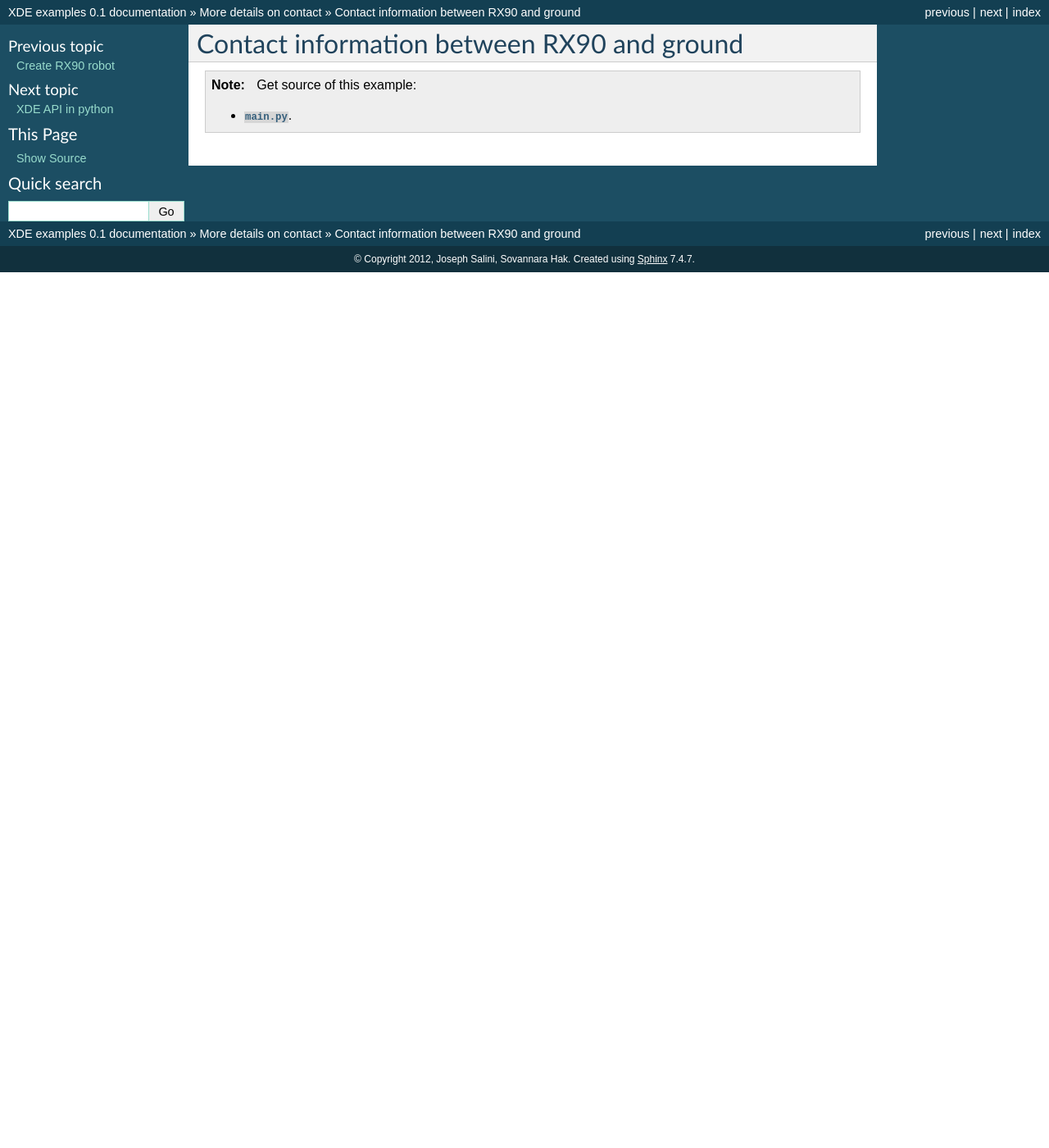
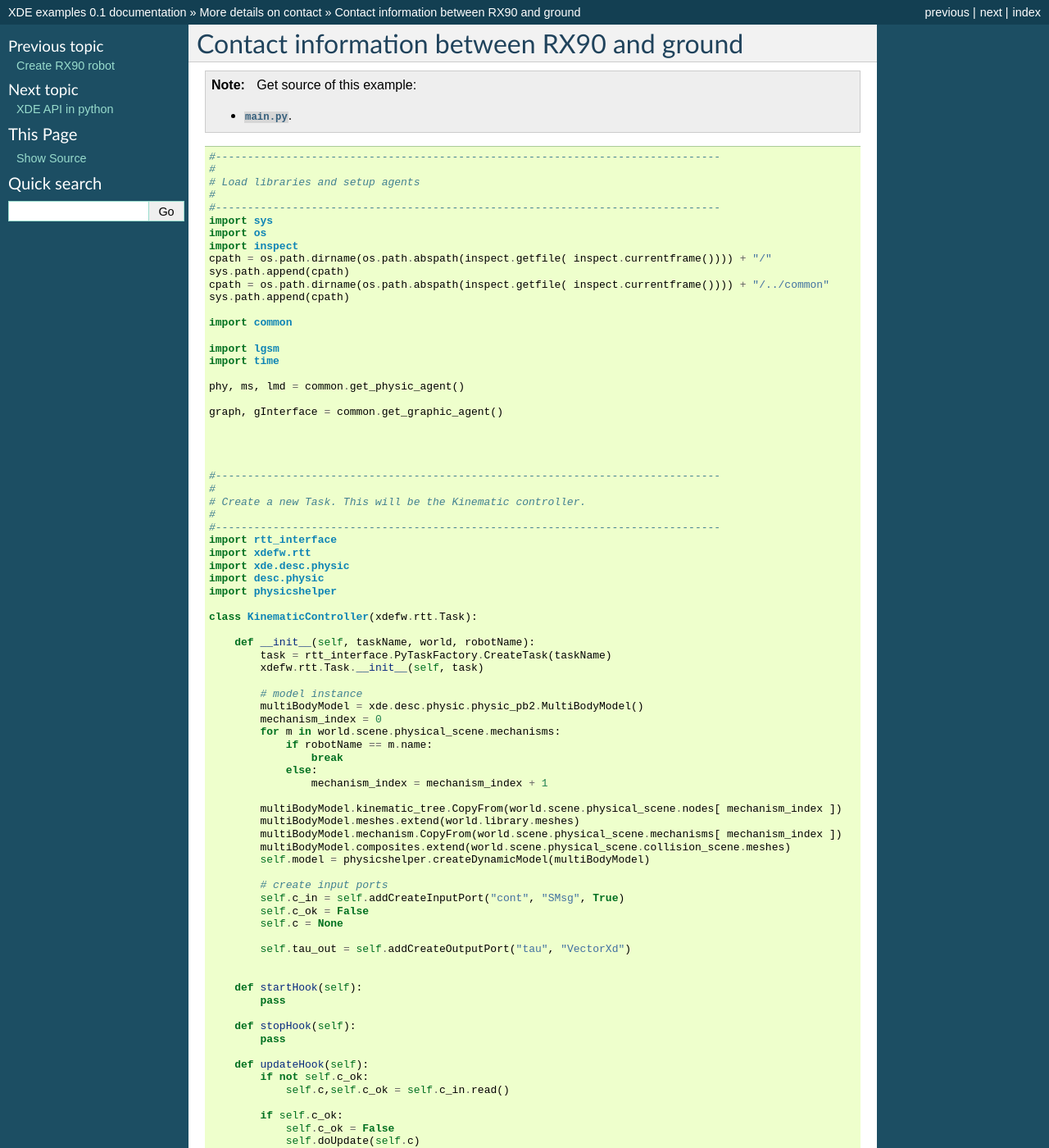
Before and after one commit to ISIR-SYROCO/XDE-DocExamples, a Sphinx documentation site: the page built from source/examples/04_contact/01_RX90_with_contact.rst, in a window 1280 px wide and 1400 px high. Shown: the whole window at 82% size. Built offline with Sphinx 7.4.7, drawn with Linux system fonts in a browser that asks for light colours; formulas are drawn with MathJax 3; some of the changed text lies outside the part shown.

Commit message:
Fix contact/rx90_with_contact

```diff
--- a/source/examples/04_contact/01_RX90_with_contact.rst
+++ b/source/examples/04_contact/01_RX90_with_contact.rst
@@ -6,3 +6,5 @@ Contact information between RX90 and ground
    Get source of this example:
 
    * :download:`main.py <01_RX90_with_contact/main.py>`.
+
+.. literalinclude:: 01_RX90_with_contact/main.py
--- a/source/examples/04_contact/01_RX90_with_contact/main.py
+++ b/source/examples/04_contact/01_RX90_with_contact/main.py
@@ -29,17 +29,31 @@ graph, gInterface = common.get_graphic_agent()
 #
 #-------------------------------------------------------------------------------
 import rtt_interface
-import dsimi.rtt
+import xdefw.rtt
+import xde.desc.physic
+import desc.physic
 import physicshelper
 
-class KinematicController(dsimi.rtt.Task):
+class KinematicController(xdefw.rtt.Task):
 
     def __init__(self, taskName, world, robotName):
         task = rtt_interface.PyTaskFactory.CreateTask(taskName)
-        dsimi.rtt.Task.__init__(self, task)
+        xdefw.rtt.Task.__init__(self, task)
 
         # model instance
-        self.model = physicshelper.createDynamicModel(world, robotName)
+        multiBodyModel = xde.desc.physic.physic_pb2.MultiBodyModel()
+        mechanism_index = 0
+        for m in world.scene.physical_scene.mechanisms:
+            if robotName == m.name:
+                break
+            else:
+                mechanism_index = mechanism_index + 1
+
+        multiBodyModel.kinematic_tree.CopyFrom(world.scene.physical_scene.nodes[ mechanism_index ])
+        multiBodyModel.meshes.extend(world.library.meshes)
+        multiBodyModel.mechanism.CopyFrom(world.scene.physical_scene.mechanisms[ mechanism_index ])
+        multiBodyModel.composites.extend(world.scene.physical_scene.collision_scene.meshes)
+        self.model = physicshelper.createDynamicModel(multiBodyModel)
 
         # create input ports
         self.c_in = self.addCreateInputPort("cont", "SMsg", True)
@@ -71,29 +85,28 @@ class KinematicController(dsimi.rtt.Task):
             print "no contact yet"
         else:
             # That what we get
+            print "---------------"
+            print "Contact points:"
             print "Nb of contact: ", len(c.cpt)
-            print "for contact 0: "
-            cc = c.cpt[0]
-            print "    ai :", cc.ai[:]
-            print "    aj :", cc.aj[:]
-            print "    gap:", cc.gap
-            print "    ni :", cc.ni[:]
-            print "    nj :", cc.nj[:]
-            print "    normalForce:", cc.normalForce
-            time.sleep(.1)
+            i_contact = 0
+            for cc in list(c.cpt):
+                print "for contact "+str(i_contact)+" : "
+                print "    ai :", cc.ai[:]
+                print "    aj :", cc.aj[:]
+                print "    gap:", cc.gap
+                print "    ni :", cc.ni[:]
+                print "    nj :", cc.nj[:]
+                print "    normalForce:", cc.normalForce
+                i_contact = i_contact+1
 
         tau = lgsm.zeros(model.nbInternalDofs())
         self.tau_out.write(tau)
 
-#-------------------------------------------------------------------------------
-#
 # Create the robot with the desc module.
 #
 # The goal is to make a general description of the robot.
 # The robot is then create in the physical scene with
 # the deserializeWorld method.
-#
-#-------------------------------------------------------------------------------
 
 import RX90common
 
@@ -117,11 +130,7 @@ print "done."
 
 
 
-#-------------------------------------------------------------------------------
-#
 # Connect Physic and graphic agent
-#
-#-------------------------------------------------------------------------------
 ##### Connect physic and graphic agents to see bodies with markers
 ocb = phy.s.Connectors.OConnectorBodyStateList.new("ocb", "body_state")
 
@@ -129,20 +138,15 @@ graph.s.Connectors.IConnectorFrame.new("icf", "framePosition", "mainScene")
 graph.getPort("framePosition").connectTo(phy.getPort("body_state_H"))
 
 # add markers on bodies
-for b in world.scene.rigid_body_bindings:
-    if len(b.graph_node) and len(b.rigid_body):
-        ocb.addBody(str(b.rigid_body))
+for b in desc.physic.getRigidBodyNames(world.scene.physical_scene):
+    ocb.addBody(b)
 
 graph.s.Connectors.IConnectorBody.new("icb", "body_state_H", "mainScene")
 graph.getPort("body_state_H").connectTo(phy.getPort("body_state_H"))
 
 
 
-#-------------------------------------------------------------------------------
-#
 # Create Kinematic controller & clock
-#
-#-------------------------------------------------------------------------------
 controller = KinematicController("MyController", world, "rx90") # ControllerName, the world instance, RobotName
 controller.s.setPeriod(0.01)
 
@@ -150,7 +154,7 @@ phy.s.Connectors.IConnectorRobotJointTorque.new("icjt", "rx90_", "rx90")
 
 ##### Create clock
 import deploy.deployer as ddeployer
-clock = dsimi.rtt.Task(ddeployer.load("clock", "dio::Clock", "dio-cpn-clock", "dio/component/"))
+clock = xdefw.rtt.Task(ddeployer.load("clock", "dio::Clock", "dio-cpn-clock", ""))
 clock.s.setPeriod(0.01) #clock period == phy period
 
 
@@ -164,11 +168,7 @@ clock.getPort("ticks").connectTo(phy.getPort("clock_trigger"))
 
 controller.getPort("tau").connectTo(phy.getPort("rx90_tau"))
 
-#-------------------------------------------------------------------------------
-#
 # Connection for information about contacts and visualization
-#
-#-------------------------------------------------------------------------------
 occ = phy.s.Connectors.OConnectorContactBody.new("occ", "contacts")
 occ.addInteraction(phy.s.GVM.Robot("rx90").getSegmentRigidBody2("03"), "ground")
 occ.addInteraction(phy.s.GVM.Robot("rx90").getSegmentRigidBody2("04"), "ground")
@@ -184,12 +184,9 @@ graph.getPort("contacts").connectTo(phy.getPort("contacts"))
 
 controller.getPort("cont").connectTo(phy.getPort("contacts"))
 
-#-------------------------------------------------------------------------------
-#
 # Run agents
-#
-#-------------------------------------------------------------------------------
 
+phy.s.setPeriod(common.time_step)
 phy.s.start()
 graph.s.start()
 controller.s.start()
@@ -203,8 +200,8 @@ rx90.enableGravity(True)
 print "To enable gravity, type: rx90.enableGravity(True)"
 
 ##### Interactive shell
-import dsimi.interactive
-shell = dsimi.interactive.shell()
+import xdefw.interactive
+shell = xdefw.interactive.shell_console()
 shell()
 
 # on obtient:
--- a/source/examples/04_contact/common/Ctrlcommon.py
+++ b/source/examples/04_contact/common/Ctrlcommon.py
@@ -1,6 +1,6 @@
 
 import rtt_interface
-import dsimi.rtt
+import xdefw.rtt
 import physicshelper
 
 import lgsm
@@ -12,11 +12,11 @@ import time
 # Create a new Task. This will be the Kinematic controller.
 #
 #-------------------------------------------------------------------------------
-class ContactController(dsimi.rtt.Task):
+class ContactController(xdefw.rtt.Task):
 
     def __init__(self, taskName, world, robotName):
         task = rtt_interface.PyTaskFactory.CreateTask(taskName)
-        dsimi.rtt.Task.__init__(self, task)
+        xdefw.rtt.Task.__init__(self, task)
 
         # model instance
         self.model = physicshelper.createDynamicModel(world, robotName)
--- a/source/examples/04_contact/common/RX90common.py
+++ b/source/examples/04_contact/common/RX90common.py
@@ -64,8 +64,8 @@ def add_RX90_with_meshes(damping = 2, rx90_offset=0.001):
     desc.core.visitDepthFirst(setNodeMaterial, phy_root)
 
     for node_name, comp_name in zip(nodes_name, composites_name):
+        composite = desc.collision.addCompositeMesh(world.scene.physical_scene.collision_scene, comp_name, offset=rx90_offset)
         graph_node = desc.core.findInTree(world.scene.graphical_scene.root_node, node_name)
-        composite = desc.collision.addCompositeMesh(world.scene.physical_scene.collision_scene, comp_name, offset=rx90_offset)
         desc.collision.copyFromGraphicalTree(composite.root_node, graph_node)
         composite.root_node.ClearField("position")
         composite.root_node.position.extend([0,0,0,1,0,0,0])
@@ -89,13 +89,21 @@ def add_RX90_with_meshes(damping = 2, rx90_offset=0.001):
 def addGround(world):
     current_path = os.path.dirname(os.path.abspath(inspect.getfile( inspect.currentframe())))
     ground_world = desc.simple.scene.parseColladaFile(current_path+"/ground.dae")
-    phy_ground_world = desc.simple.scene.parseColladaFile(current_path+"/ground_phy_50mm.dae", append_label_library=".phyground")
+    phy_ground_world = desc.simple.scene.parseColladaFile(current_path+"/ground_phy_50mm.dae", append_label_library=".phyground", append_label_graph_meshes = ".ground_50mm")
 
     desc.simple.graphic.addGraphicalTree(world, ground_world, node_name="ground")
-    desc.simple.collision.addCompositeMesh(world, phy_ground_world, composite_name="ground.comp", offset=0.05, clean_meshes=False, ignore_library_conflicts=False)
+    ground_node = desc.core.findInTree(ground_world.scene.graphical_scene.root_node, "node-ground")
+    comp_ground = desc.simple.collision.addCompositeMesh(world, phy_ground_world, composite_name="ground.comp", offset=0.05, clean_meshes=False, ignore_library_conflicts=False)
+    #desc.collision.copyFromGraphicalTree(comp_ground.root_node, ground_node)
     desc.simple.physic.addRigidBody(world, "ground", mass=1, contact_material="material.concrete")
-    desc.simple.physic.addFixedJoint(world, "ground.joint", "ground", lgsm.Displacementd(0,0,-0.1))
-    desc.simple.scene.addBinding(world, phy="ground", graph="ground", graph_ref="", coll="ground.comp")
+    ground_position = lgsm.Displacementd()
+    ground_position.setTranslation(lgsm.vector(0,0,-0.1))
+    desc.simple.physic.addFixedJoint(world, "ground.joint", "ground", ground_position)
+    #Binding graph, phy and coll object
+    ground_graph_node      = desc.core.findInTree(world.scene.graphical_scene.root_node, "ground")
+    ground_phy_node        = desc.physic.findInPhysicalScene(world.scene.physical_scene, "ground")
+    ground_graph_node.name = "ground" # it is suitable to have the same name for both graphics and physics.
+    ground_phy_node.rigid_body.composite_name="ground.comp"
 
 
 
@@ -110,7 +118,7 @@ def addContactLaws(world, friction_coeff=.4):
 
 
 def addCollisionPairs(world):
-    cp = world.scene.collision_pairs.add()
+    cp = world.scene.physical_scene.collision_pairs.add()
     cp.body_i = "ground"
-    cp.mechanism_i = "rx90"
-    cp.enabled = True
+    cp.mechanism_j = "rx90"
+    cp.queries.add(type=1, enabled=True)
--- a/source/examples/04_contact/common/common.py
+++ b/source/examples/04_contact/common/common.py
@@ -14,15 +14,15 @@ import agents.physic.core
 import agents.graphic.simple
 import agents.graphic.proto
 
+time_step = .01
 
 # Physic
-def get_physic_agent(time_step=.01, lmd_max=.01):
+def get_physic_agent(lmd_max=.01):
     phy = agents.physic.core.createAgent("physic", 0)                               # physic agent
     ms = agents.physic.core.createGVMScene(phy, "main", time_step=time_step)        # physic scene
     lmd = agents.physic.core.createXCDScene(phy, "xcd", "LMD", lmd_max=lmd_max)     # collision scene
 
     ms.setGeometricalScene(lmd) # link physic scene and collision scene
-    phy.s.setPeriod(time_step)
 
     return phy, ms, lmd
 
```
